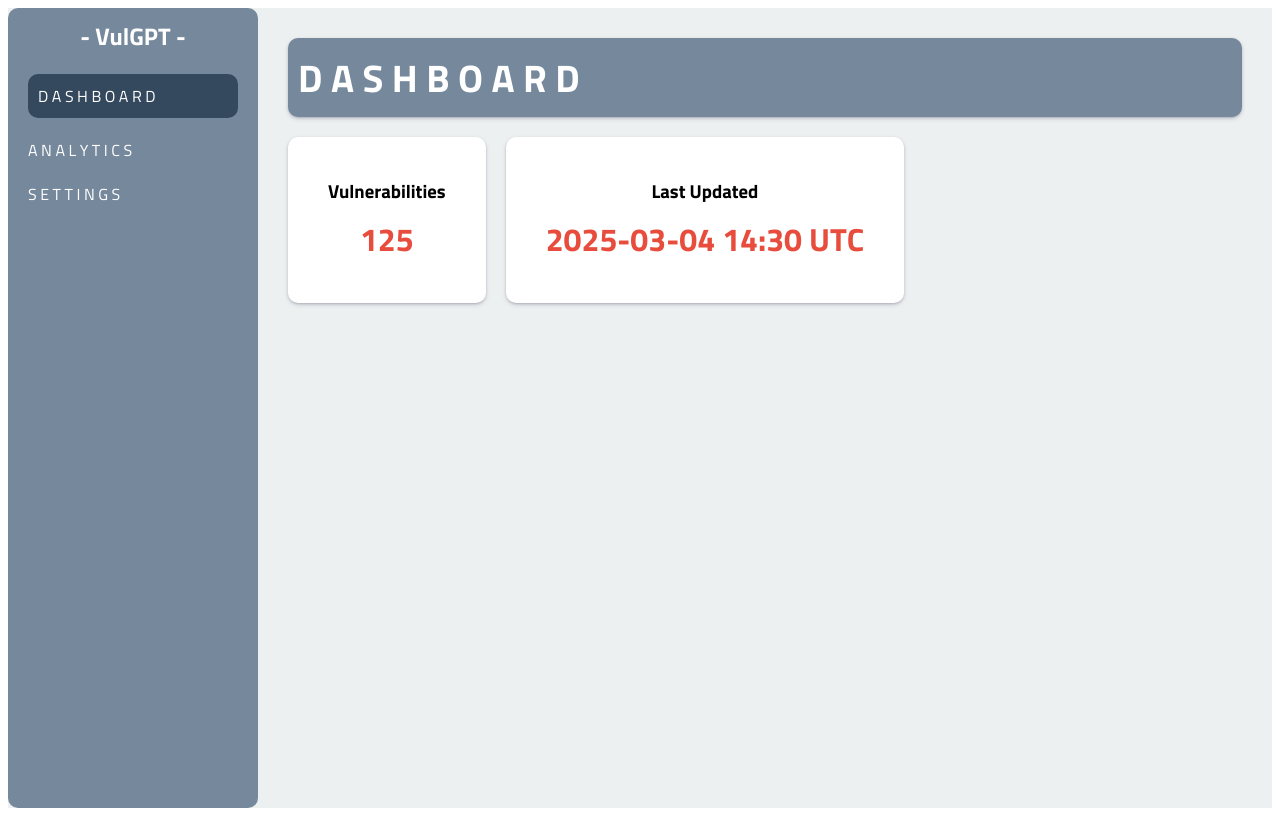
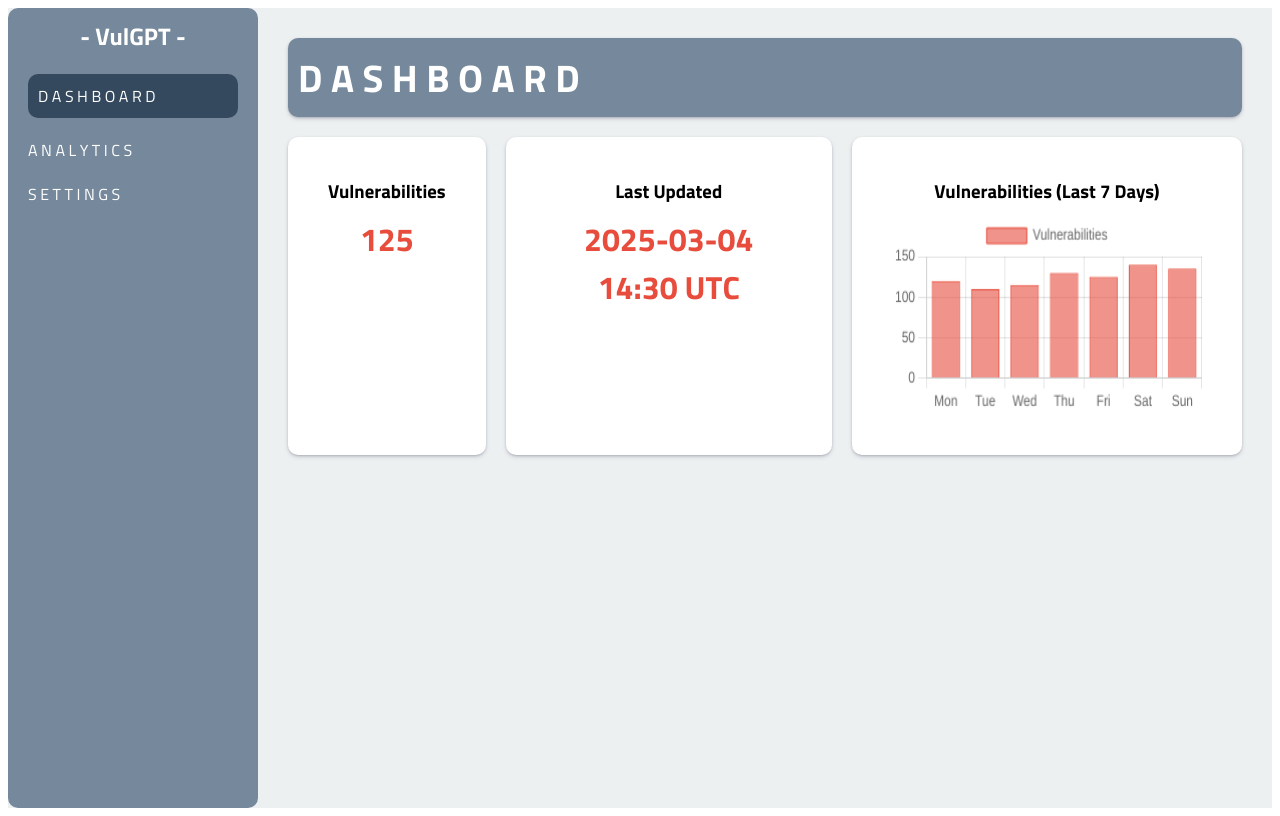
Before and after one commit to Rix95/Senior-Project-REPO, a Vue app in the folder src/vulnerability-frontend/: page /login in a window 1280 px wide. Built offline with nearby package versions, Linux system fonts and the light colour scheme.

Commit message:
FE-02: Add vulnerability chart
Owner: John Bradfield

Code changes:
- Updated App.vue to include mock vulnerability chart component

```diff
--- a/src/vulnerability-frontend/src/App.vue
+++ b/src/vulnerability-frontend/src/App.vue
@@ -1,5 +1,7 @@
 <script setup>
 import { ref } from 'vue';
+import { Chart } from 'chart.js/auto';
+import { onMounted } from 'vue';
 
 const menuItems = [
   { name: 'D A S H B O A R D', icon: '' },
@@ -11,6 +13,32 @@ const selectedMenu = ref(menuItems[0].name);
 
 const vulnerabilities = ref(125);
 const lastUpdated = ref("2025-03-04 14:30 UTC");
+
+const vulnerabilityData = ref([120, 110, 115, 130, 125, 140, 135]);
+const days = ref(["Mon", "Tue", "Wed", "Thu", "Fri", "Sat", "Sun"]);
+
+onMounted(() => {
+  const ctx = document.getElementById('vulnerabilityChart');
+  new Chart(ctx, {
+    type: 'bar',
+    data: {
+      labels: days.value,
+      datasets: [{
+        label: 'Vulnerabilities',
+        data: vulnerabilityData.value,
+        backgroundColor: 'rgba(231, 76, 60, 0.6)',
+        borderColor: 'rgba(231, 76, 60, 1)',
+        borderWidth: 1
+      }]
+    },
+    options: {
+      responsive: true,
+      scales: {
+        y: { beginAtZero: true }
+      }
+    }
+  });
+});
 </script>
 
 <template>
@@ -42,6 +70,10 @@ const lastUpdated = ref("2025-03-04 14:30 UTC");
         <div class="card">
           <h3>Last Updated</h3>
           <p class="value">{{ lastUpdated }}</p>
+        </div>
+        <div class="card">
+          <h3>Vulnerabilities (Last 7 Days)</h3>
+          <canvas id="vulnerabilityChart"></canvas>
         </div>
       </section>
     </main>
@@ -149,4 +181,9 @@ nav li:hover, .active {
   color: #e74c3c;
   font-family: 'Titillium Web', sans-serif;
 }
+
+canvas {
+  width: 100% !important;
+  height: 200px !important;
+}
 </style>
```
